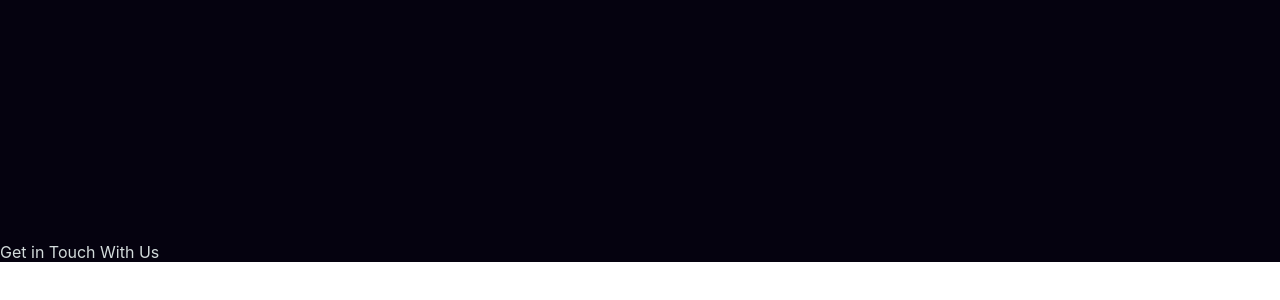
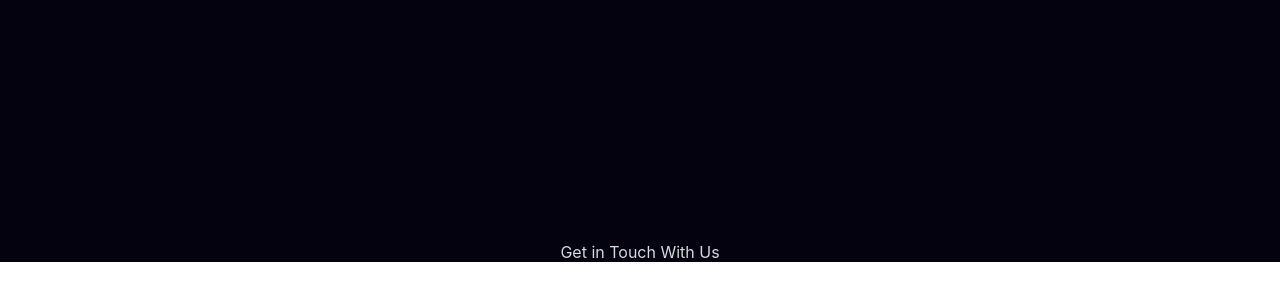
Before and after one commit to AbbeyBa/nextjs-gcdc6n, a Next.js app: page /about in a window 1280 px wide. Shown: the part 72-372 px from the top of the page. Built offline with nearby package versions, Linux system fonts and the light colour scheme.

Commit message:
1 file modified

```diff
--- a/styles/Home.module.css
+++ b/styles/Home.module.css
@@ -21,7 +21,9 @@
   color: rgb(211, 219, 219);
   background-color: #05020f;
 
-
+  justify-content: center;
+  align-items: center;
+  text-align: center;
 
 }
 
@@ -81,6 +83,8 @@
     Bitstream Vera Sans Mono, Courier New, monospace;
     justify-content: center;
     text-align: center;
+    display: flex;
+    align-items: center;
 }
 
 .grid {
```
